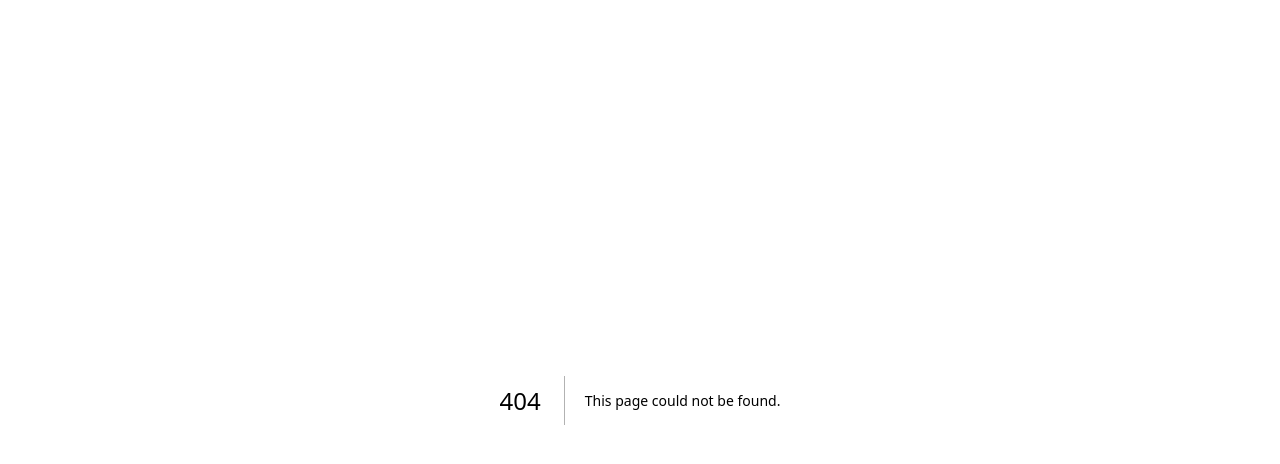
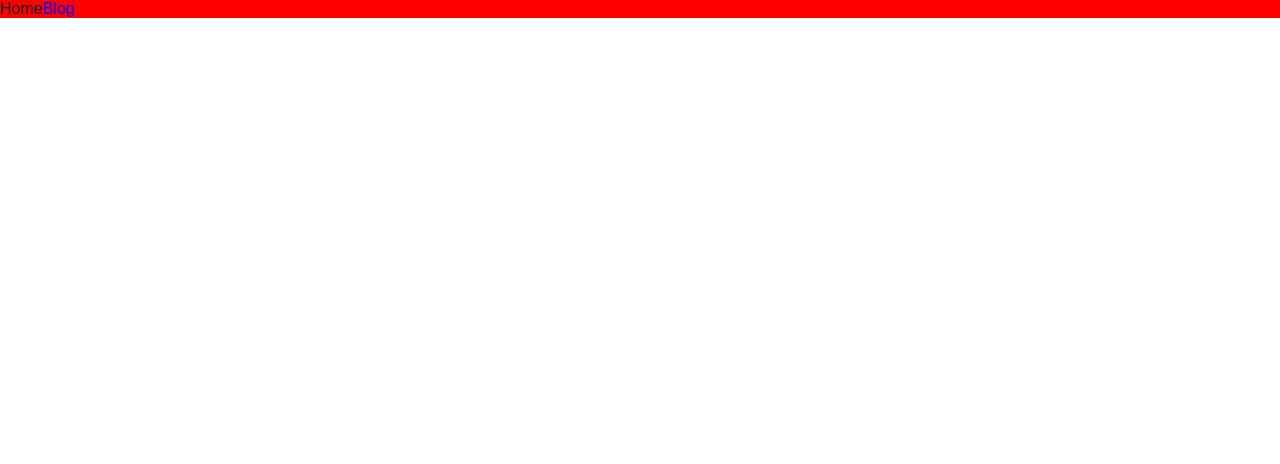
Before and after one commit to toddlasley/my-site, a Next.js app: page /blog in a window 1280 px wide. Before the commit this address had no page. Shown: the top 464 px of the page. Built offline with nearby package versions, Linux system fonts and the light colour scheme.

Commit message:
setting up basic page structure

```diff
--- /dev/null
+++ b/src/app/blog/page.tsx
@@ -0,0 +1,8 @@
+'use client';
+
+export default function Page() {
+
+  return (
+    <div></div>
+  );
+}
--- a/src/app/globals.css
+++ b/src/app/globals.css
@@ -35,6 +35,14 @@ a {
   text-decoration: none;
 }
 
+header {
+  background-color: red;
+
+  a.active {
+    color: blue;
+  }
+}
+
 @media (prefers-color-scheme: dark) {
   html {
     color-scheme: dark;
--- a/src/app/layout.tsx
+++ b/src/app/layout.tsx
@@ -1,6 +1,9 @@
-import type { Metadata } from 'next';
+'use client';
+
 import { Geist, Geist_Mono } from 'next/font/google';
 import './globals.css';
+import Link from 'next/link';
+import { usePathname } from 'next/navigation';
 
 const geistSans = Geist({
   variable: '--font-geist-sans',
@@ -12,22 +15,32 @@ const geistMono = Geist_Mono({
   subsets: ['latin'],
 });
 
-export const metadata: Metadata = {
-  title: 'Create Next App',
-  description: 'Generated by create next app',
-};
+const links = [
+  { label: 'Home', href: '/' },
+  { label: 'Blog', href: '/blog' }
+];
 
 export default function RootLayout({
   children,
 }: Readonly<{
   children: React.ReactNode;
 }>) {
+  const pathname = usePathname();
+
   return (
     <html lang='en'>
       <head>
+        <title>Todd Lasley</title>
         <script type='module' src='https://cdn.jsdelivr.net/npm/zero-md@3?register' async></script>
       </head>
       <body className={`${geistSans.variable} ${geistMono.variable}`}>
+        <header>
+          {
+            links.map((x) => {
+              return (<Link key={x.label} href={x.href} className={`${pathname === x.href ? 'active' : ''}`}>{x.label}</Link>);
+            })
+          }
+        </header>
         {children}
       </body>
     </html>
```
Also changed, not shown: src/app/blog/post/page.tsx (added, +24 -0 lines), src/app/lib/blogs.ts (added, +22 -0 lines).
